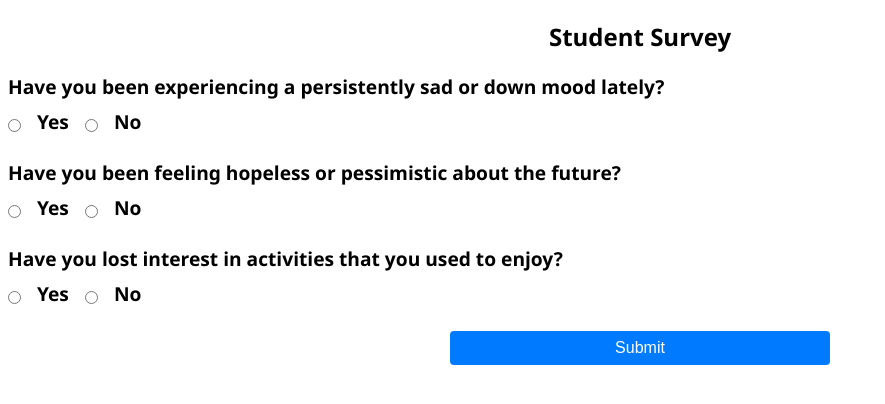
After one commit to mihirp161/MentalHealthStudentPortal, a Flask app: page /survey in a window 1280 px wide. The commit adds this page. Shown: the top 404 px of the page, without its empty margins (0-885 px from the left). Run offline with Flask 3, Linux system fonts and the light colour scheme.

Commit message:
started working on questions to be added to survey

```diff
--- a/app.py
+++ b/app.py
@@ -1,6 +1,9 @@
 from flask import Flask, render_template, request, jsonify
 
 app = Flask(__name__)
+
+# TO DO
+# Read and store the datasets in a variable to be used by the application below
 
 @app.route('/')
 def index():
@@ -44,8 +47,8 @@ def register():
         print("Date of Birth:", dob)
 
         # TO DO:
-        # Create student obj using the variables above, insert it to your data structure
-        #  Return its ID to the variable below
+        # Create student obj using the variables above, insert it to your data structure created before @app.route('/')
+        # Return its ID to the variable below
         ID = "0000001"
 
         return render_template('succesfully-registered.html', name = name, ID=ID)
@@ -55,5 +58,24 @@ def register():
 def student_home():
     return render_template('student-home.html')
 
+
+@app.route('/survey', methods=['GET', 'POST'])
+def survey():
+    if request.method == "POST":
+        isDepressed = request.form.get("is-feeling-depressed")
+        hasPreviousDiagnostic = request.form.get("previous-diagnostic")
+
+        #To-DO store the data in a database or file
+
+        print(isDepressed, flush=True)
+        print("Has Previous Diagnostic?", hasPreviousDiagnostic)
+        # TO DO:
+        # Create student obj using the variables above, insert it to your data structure created before @app.route('/')
+        # Return its ID to the variable below
+        ID = "0000001"
+
+        return render_template('succesfully-registered.html', name = isDepressed, ID=ID)
+    return render_template('survey.html')
+
 if __name__ == '__main__':
     app.run()
--- a/static/css/register.css
+++ b/static/css/register.css
@@ -1,7 +1,7 @@
   body
   {
     font-family:'Segoe UI', Tahoma, Geneva, Verdana, sans-serif;
-    font-size: 400;
+    font-size: 16px;
   }
   .form-field {
     margin-bottom: 1rem;
--- a/static/css/succesfully-registered.css
+++ b/static/css/succesfully-registered.css
@@ -1,7 +1,7 @@
 body
 {
   font-family:'Segoe UI', Tahoma, Geneva, Verdana, sans-serif;
-  font-size: 400;
+  font-size: 16px;
 }
 
 body {
--- /dev/null
+++ b/static/css/survey.css
@@ -0,0 +1,72 @@
+body
+{
+  font-family:'Segoe UI', Tahoma, Geneva, Verdana, sans-serif;
+  font-size: 16px;
+}
+.form-field {
+  margin-bottom: 1rem;
+}
+h2 {
+  text-align: center;
+}
+/* label {
+  display: block;
+  font-size: 1.2rem;
+  font-weight: bold;
+  margin-bottom: 0.5rem;
+} */
+
+input[type="text"],
+input[type="tel"],
+select,
+input[type="date"] {
+  width: 100%;
+  padding: 0.5rem;
+  border: none;
+  border-bottom: 2px solid #ccc;
+  font-size: 1.2rem;
+}
+
+.radio-group {
+    display: flex;
+    align-items: center;
+    gap: 1rem;
+    margin-top: 0.5rem;
+  }
+
+  input[type="radio"] {
+    margin: 0;
+    width: auto;
+  }
+
+  label {
+    font-size: 1.2rem;
+    font-weight: bold;
+    margin-bottom: 0.5rem;
+  }
+
+input:focus,
+select:focus {
+  outline: none;
+  border-color: #007bff;
+}
+.center-button {
+  display: block;
+  margin: 0 auto;
+  width: 30%;
+}
+button[type="submit"] {
+  background-color: #007bff;
+  color: #fff;
+  border: none;
+  border-radius: 4px;
+  padding: 8px 16px;
+  font-size: 16px;
+  font-weight: 400;
+  cursor: pointer;
+  margin-top: 1rem;
+}
+
+button[type="submit"]:hover {
+  background-color: #0069d9;
+}
--- a/templates/student-home.html
+++ b/templates/student-home.html
@@ -16,7 +16,7 @@
       <p class="profile-name">John Doe</p>
     </div>
     <div class="options">
-      <a href="survey.html" class="option">Complete survey</a>
+      <a href="{{url_for('survey')}}" class="option">Complete survey</a>
       <a href="search.html" class="option">Search info</a>
       <a href="update.html" class="option">Update Info</a>
       <a href="delete.html" class="option">Delete Info</a>
--- a/templates/succesfully-registered.html
+++ b/templates/succesfully-registered.html
@@ -15,7 +15,7 @@
     <div class="text">
         <p>Dear {{name}},</p>
         <p>We are delighted to welcome you to our website! Here, you will find all the information you need about our courses, programs, and activities.</p>
-        <p>To login, use your email address and password. Your student ID is {{ID}}.</p>
+        <p>To login, use your email address and password. Your student ID and password is {{ID}}.</p>
         <p>If you have any questions or concerns, please do not hesitate to contact us.</p>
         <p>Best regards,</p>
         <p>The MentalHealth Team</p>
--- /dev/null
+++ b/templates/survey.html
@@ -0,0 +1,113 @@
+<!DOCTYPE html>
+<html lang="en">
+  <head>
+    <meta charset="UTF-8" />
+    <meta http-equiv="X-UA-Compatible" content="IE=edge" />
+    <meta name="viewport" content="width=device-width, initial-scale=1.0" />
+    <link rel="stylesheet" href="static/css/survey.css" />
+    <title>Student Survey</title>
+  </head>
+  <body>
+    <script>
+      function validateForm()
+      {
+        // Get form values
+        const depressedMood = document.querySelector('#depressed-mood').value;
+        const depressedHopeless = document.querySelector('#depressed-hopeless').value;
+        const lossOfInterestAndEnjoyment = document.querySelector('#loss-interest-and-enjoyment').value;
+
+        // Validate form values (for example, check that required fields are not empty)
+        if (!depressedMood || !depressedHopeless || !lossOfInterestAndEnjoyment) {
+        alert('Please fill in all required fields.');
+          return false;
+        }
+        return true;
+      }
+    </script>
+    <form onsubmit= "return validateForm()" class="registration-form" id="registration-form" action='survey' method="POST">
+      <h2>Student Survey</h2>
+
+      <div class="form-field">
+        <label for="depressed-mood">Have you been experiencing a persistently sad or down mood lately?</label>
+        <div class="radio-group">
+          <input type="radio" id="depressed-mood-yes" name="depressed-mood" value="true" required />
+          <label for="depressed-mood-yes">Yes</label>
+          <input type="radio" id="depressed-mood-no" name="depressed-mood" value="false" />
+          <label for="depressed-mood-no">No</label>
+        </div>
+      </div>
+
+      <div class="form-field">
+        <label for="depressed-hopeless">Have you been feeling hopeless or pessimistic about the future?</label>
+        <div class="radio-group">
+          <input type="radio" id="depressed-hopeless-yes" name="depressed-hopeless" value="true" required />
+          <label for="depressed-hopeless-yes">Yes</label>
+          <input type="radio" id="depressed-hopeless-no" name="depressed-hopeless" value="false" />
+          <label for="depressed-hopeless-no">No</label>
+        </div>
+      </div>
+
+      <div class="form-field">
+        <label for="loss-interest-and-enjoyment">Have you lost interest in activities that you used to enjoy?</label>
+        <div class="radio-group">
+          <input type="radio" id="loss-interest-and-enjoyment-yes" name="loss-interest-and-enjoyment" value="true" required />
+          <label for="loss-interest-and-enjoyment-yes">Yes</label>
+          <input type="radio" id="loss-interest-and-enjoyment-no" name="loss-interest-and-enjoyment" value="false" />
+          <label for="loss-interest-and-enjoyment-no">No</label>
+        </div>
+      </div>
+<!--
+      lossOfPleasureAndEnjoyment: Have you been unable to experience pleasure or enjoyment from activities that you used to enjoy?
+
+lessenedEnergy: Have you been feeling fatigued or lacking in energy?
+
+lessenedActive: Have you been less active or less productive than usual?
+
+reducedDecisionMaking: Have you had difficulty making decisions or solving problems?
+
+reducedConcentration: Have you had difficulty concentrating or paying attention?
+
+reducedSelfConfidence: Have you been feeling less confident in yourself or your abilities?
+
+reducedSelfEsteem: Have you been feeling worse about yourself or your worth as a person?
+
+ideasOfGuilt: Have you been experiencing feelings of guilt or worthlessness?
+
+ideasOfUnworthiness: Have you been feeling unworthy or undeserving of good things?
+
+bleakViewsOfTheFuture: Have you been having bleak or negative views of the future?
+
+pessimisticViewsOfTheFuture: Have you been feeling pessimistic or hopeless about the future?
+
+ideasOrActsOfSelfHarmOrSuicide: Have you had thoughts or engaged in acts of self-harm or suicide?
+
+disturbedSleep: Have you been experiencing disturbed sleep, such as difficulty falling asleep or frequent waking during the night?
+
+diminishedAppetite: Have you had a reduced appetite or weight loss?
+
+understandingParent: Do you feel like you have an understanding and supportive parent or caregiver?
+
+missedClasses: Have you been missing classes or work due to mental health concerns?
+
+smokeDrink: Do you smoke or drink alcohol regularly?
+
+lostRelative: Have you experienced the loss of a close relative or friend recently?
+
+relationshipTrouble: Have you been experiencing relationship difficulties or conflicts with others?
+
+plagrisedHw: Have you been struggling with academic dishonesty or plagiarism?
+
+leftJob: Have you left a job due to mental health concerns?
+
+takingMedication: Are you currently taking medication for mental health concerns?
+
+diagnosedBefore: Have you been previously diagnosed with a mental health condition? -->
+
+      <button class="center-button" id="register-button" type="submit">Submit</button>
+      <p id="success-message"></p>
+      <span id="registration-message"></span>
+    </form>
+    <!-- <button type="button" id="back-button" style="display: none;">Back</button>
+    <script src="static/js/register.js"></script> -->
+  </body>
+</html>
```
